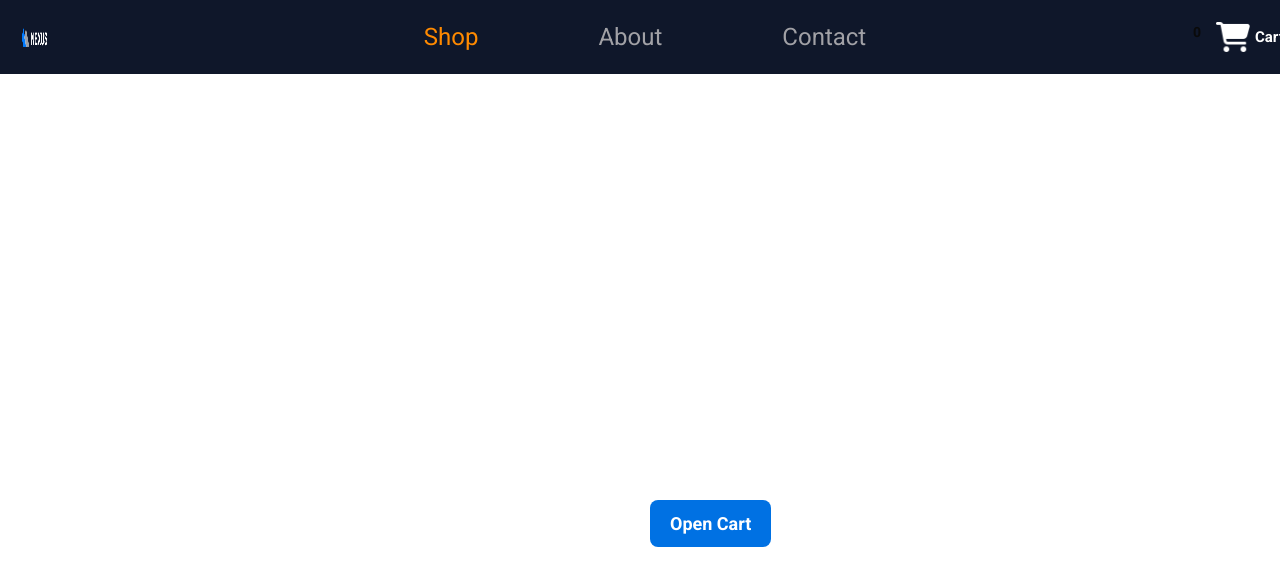
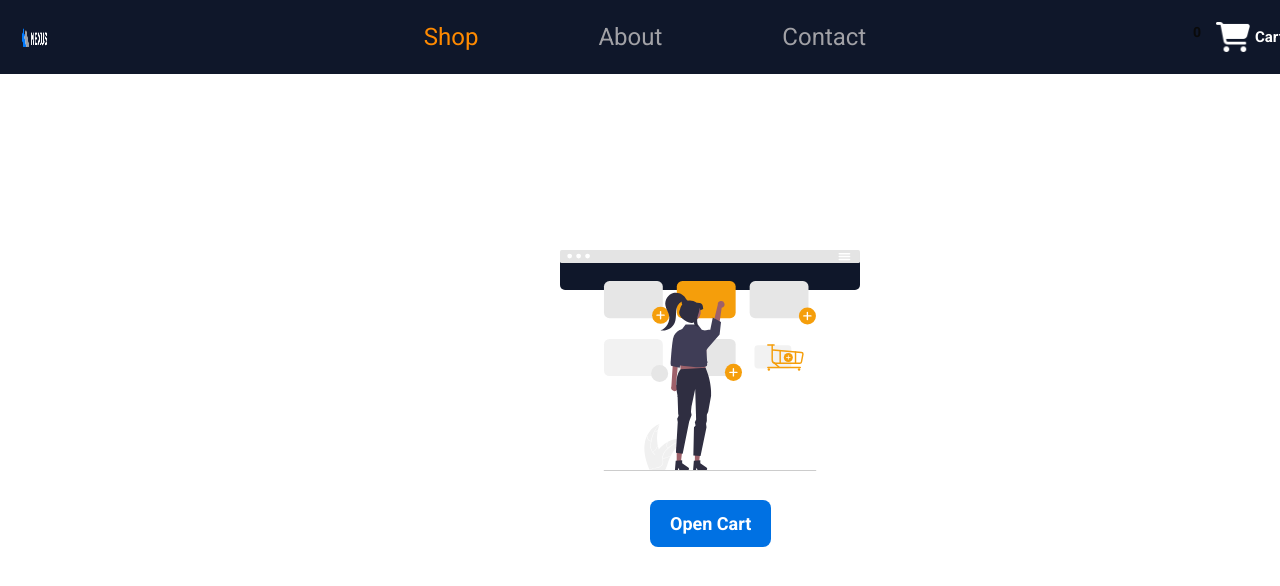
Before and after one commit to fortune-dev747/CAPSTONE-PROJECT-2, a React (Vite) app in the folder E-commerce/: page /checkout in a window 1280 px wide. Shown: the top 586 px of the page. Built offline with nearby package versions, Linux system fonts and the light colour scheme.

Commit message:
added an svg for the checkout page

```diff
--- a/E-commerce/src/pages/checkout/CheckoutPage.jsx
+++ b/E-commerce/src/pages/checkout/CheckoutPage.jsx
@@ -16,6 +16,9 @@ export function CheckoutPage() {
     return (
         <>
             <NavBar />
+            <div className="Find">
+                <img src="images/find-hero.svg" alt="" />
+            </div>
             <div>
                 <button className={styles.openBtn} onClick={() => setOpen(true)}>
                     Open Cart
@@ -72,7 +75,7 @@ export function CheckoutPage() {
                         </div>
                         <p className={styles.shippingNote}>Shipping and taxes calculated at checkout.</p>
 
-                         <a   href={`https://wa.me/+2349000000000?text=${whatsappMessage}`}
+                        <a href={`https://wa.me/+2349000000000?text=${whatsappMessage}`}
                             target="_blank"
                             rel="noreferrer"
                             className={styles.checkoutBtn}
--- a/E-commerce/src/pages/home/HomePage.css
+++ b/E-commerce/src/pages/home/HomePage.css
@@ -188,9 +188,9 @@
 
 .Find {
     position: absolute;
-    top: 680px;
-    left: 1200px;
-    width: 200px;
+    top: 250px;
+    left: 560px;
+    width: 300px;
     height: 40px;
     border-radius: 5px;
     border: none;
```
